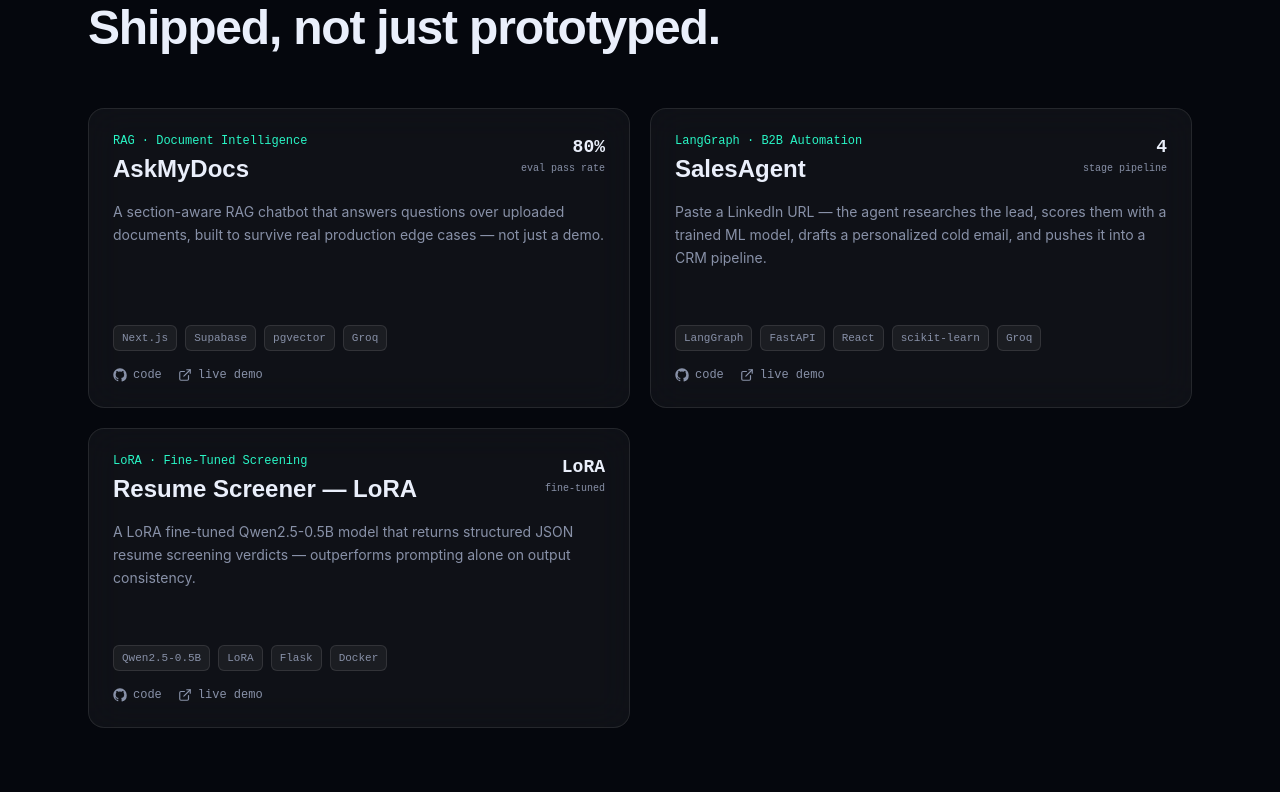
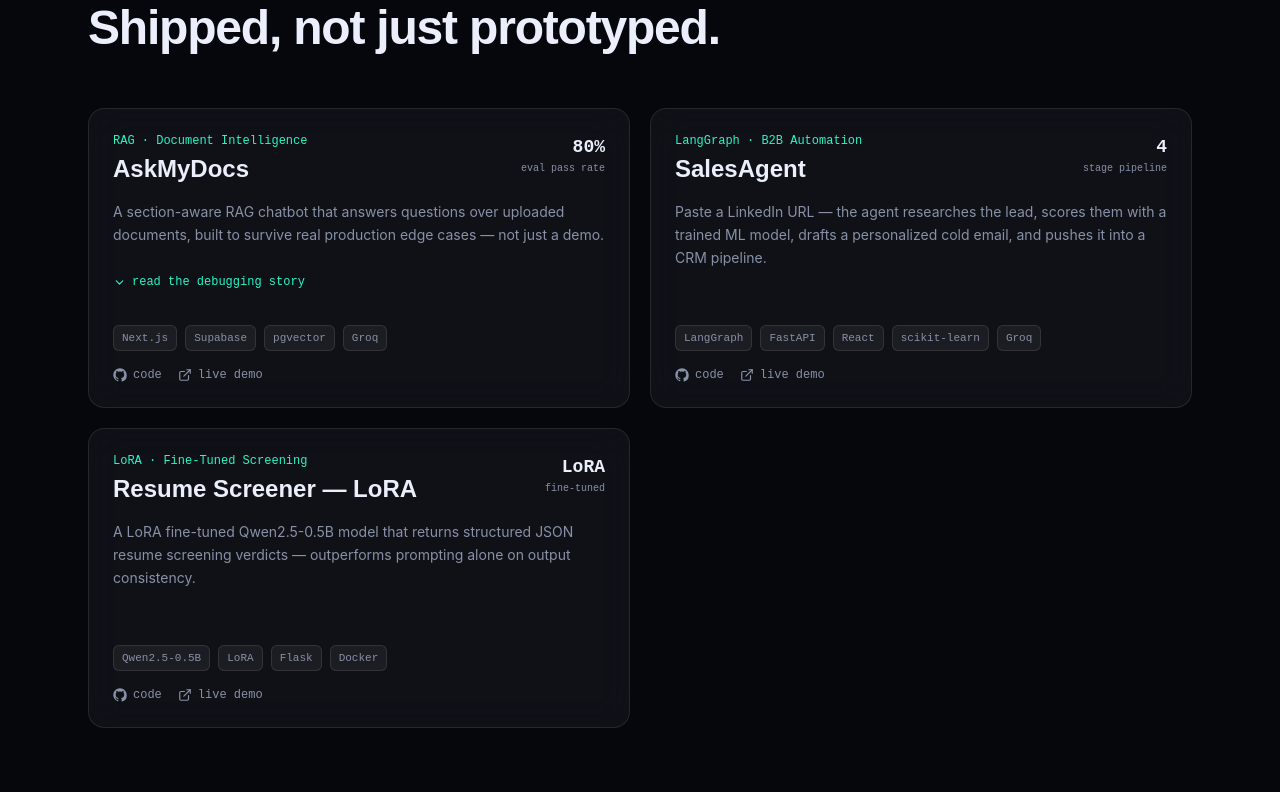
Before and after one commit to ayush-s-tomar/portfolio, a React (Vite) app: page / in a window 1280 px wide. Shown: the part 940-1732 px from the top of the page. Built offline with nearby package versions, Linux system fonts and the light colour scheme.

Commit message:
add expandable debugging case study to AskMyDocs card

```diff
--- a/src/components/ProjectCard.jsx
+++ b/src/components/ProjectCard.jsx
@@ -1,6 +1,6 @@
 import { useState, useEffect, useRef } from 'react';
-import { motion, useInView, animate } from 'framer-motion';
-import { ExternalLink, ArrowUpRight } from 'lucide-react';
+import { motion, useInView, animate, AnimatePresence } from 'framer-motion';
+import { ExternalLink, ArrowUpRight, ChevronDown } from 'lucide-react';
 import GithubIcon from './GithubIcon';
 
 function AnimatedMetric({ value }) {
@@ -31,6 +31,7 @@
 
 export default function ProjectCard({ project, index }) {
   const [hover, setHover] = useState(false);
+  const [caseStudyOpen, setCaseStudyOpen] = useState(false);
 
   return (
     <motion.div
@@ -66,7 +67,6 @@
         }}
       />
 
-      {/* corner accent that sweeps in on hover */}
       <motion.div
         initial={{ scale: 0, opacity: 0 }}
         animate={{ scale: hover ? 1 : 0, opacity: hover ? 1 : 0 }}
@@ -102,6 +102,44 @@
         >
           {project.detail}
         </motion.p>
+
+        {project.caseStudy && (
+          <div className="mt-3">
+            <button
+              onClick={() => setCaseStudyOpen((v) => !v)}
+              className="inline-flex items-center gap-1.5 font-mono text-xs text-[var(--mint)] hover:opacity-80 transition-opacity"
+            >
+              <motion.span
+                animate={{ rotate: caseStudyOpen ? 180 : 0 }}
+                transition={{ duration: 0.2 }}
+                className="inline-flex"
+              >
+                <ChevronDown size={13} />
+              </motion.span>
+              {caseStudyOpen ? 'hide the debugging story' : 'read the debugging story'}
+            </button>
+
+            <AnimatePresence initial={false}>
+              {caseStudyOpen && (
+                <motion.div
+                  initial={{ height: 0, opacity: 0 }}
+                  animate={{ height: 'auto', opacity: 1 }}
+                  exit={{ height: 0, opacity: 0 }}
+                  transition={{ duration: 0.3, ease: 'easeOut' }}
+                  className="overflow-hidden"
+                >
+                  <div className="mt-3 pl-3 border-l-2 border-[var(--mint)]/30 space-y-3">
+                    {project.caseStudy.split('\n\n').map((para, i) => (
+                      <p key={i} className="text-xs text-[var(--ink-muted)] leading-relaxed">
+                        {para}
+                      </p>
+                    ))}
+                  </div>
+                </motion.div>
+              )}
+            </AnimatePresence>
+          </div>
+        )}
       </div>
 
       <div className="relative z-10 mt-5">
--- a/src/data.js
+++ b/src/data.js
@@ -5,6 +5,11 @@
     tag: 'RAG · Document Intelligence',
     blurb: 'A section-aware RAG chatbot that answers questions over uploaded documents, built to survive real production edge cases — not just a demo.',
     detail: 'Rewrote chunking from raw character slicing to section-aware splitting, taking chunk match confidence from 29% to 62%. Layered in hybrid search (RRF), asymmetric embedding fixes, and conversation memory, then hardened it with Zod validation, a repository layer, and Vitest coverage.',
+    caseStudy: `Chunking was naive — raw character slicing let chunk boundaries fall mid-sentence or mid-word, and a hard 512-char embedding cap silently truncated the back half of every ~800-char chunk. Rewrote chunking to be sentence-aware with word-boundary-safe overlap, and fixed the embedding call to cover full chunks — retrieval relevance jumped immediately.
+
+Then found a second, subtler bug: queries were being embedded with Cohere's search_document type instead of search_query — silently degrading every single retrieval, even though the chunk embeddings themselves were correct. Cohere's embeddings are asymmetric by design; using the wrong input type is invisible until you actually measure retrieval quality.
+
+Built an LLM-as-judge eval harness to catch regressions automatically — then found a bug in the judge itself: it was scoring answers against a shorter context slice than the answer model actually saw, falsely penalizing correct answers as unsupported. Fixed the judge, then hit a third issue — the reasoning model was silently returning empty answers on hard questions because max_tokens didn't account for internal reasoning tokens, with no error thrown. Caught only via structured logging of finish_reason.`,
     stack: ['Next.js', 'Supabase', 'pgvector', 'Groq'],
     metric: { value: '80%', label: 'eval pass rate' },
     links: { github: 'https://github.com/ayush-s-tomar/intellect-docs-ai', demo: 'https://intellect-docs-ai.vercel.app/' },
```
